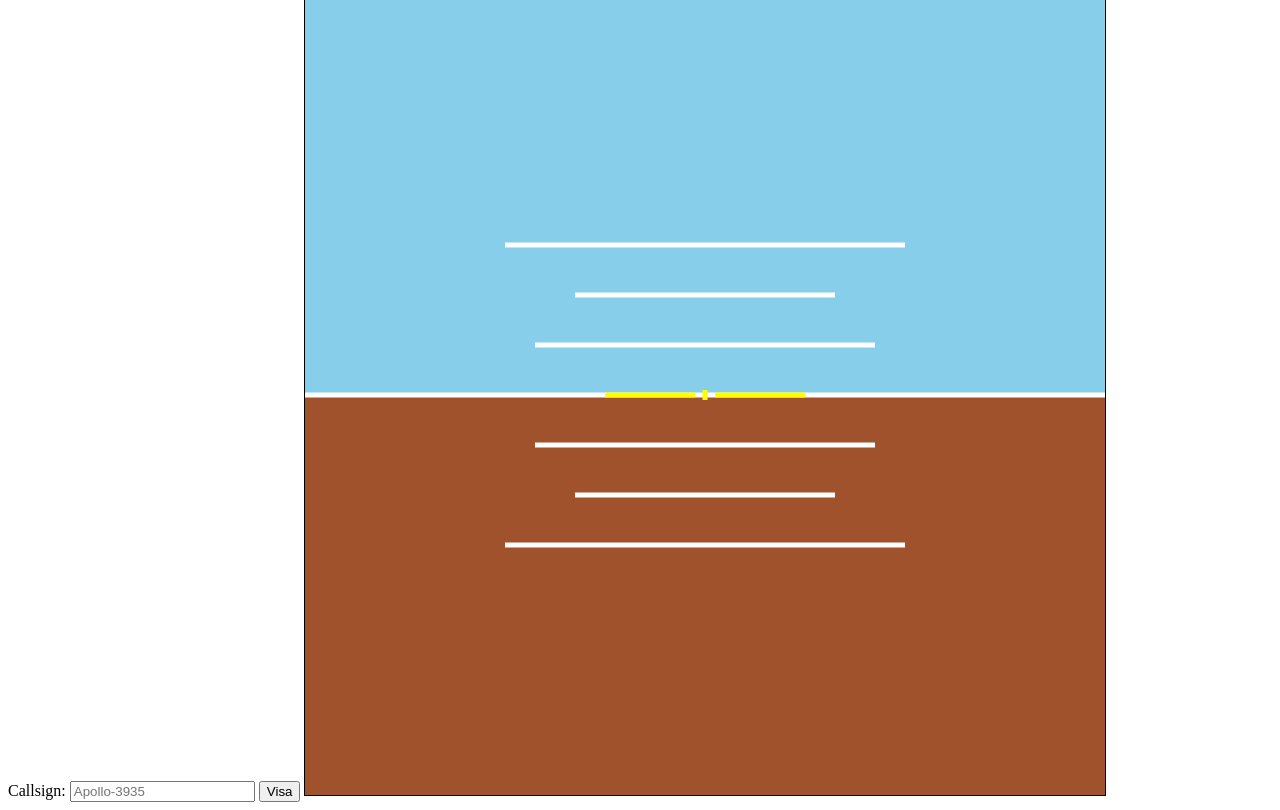
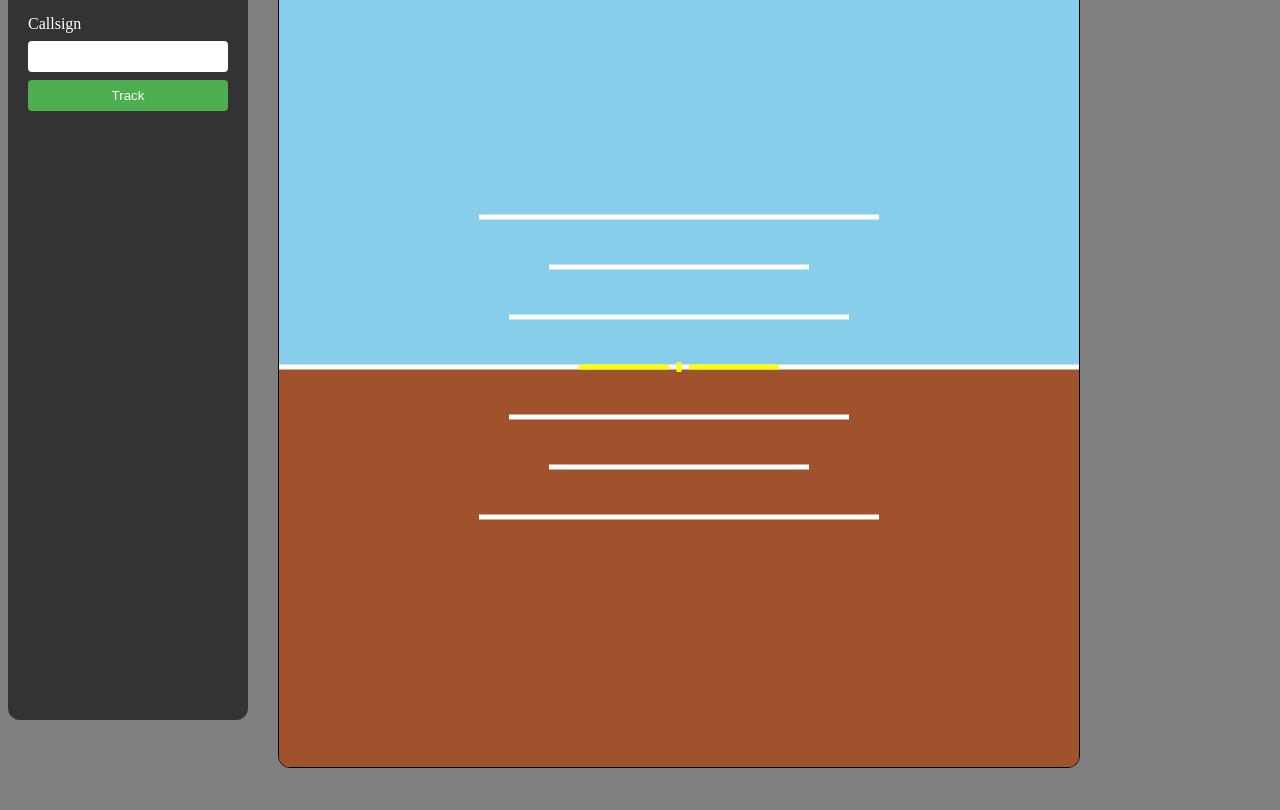
Before and after one commit to pamberman11/24PFD, a plain HTML site: page 24PFD/graphicsvg.html in a window 1280 px wide. Shown: the part 72-882 px from the top of the page. After the commit the page ends 840 px from the top, so only its background shows below. Drawn offline with Linux system fonts and the light colour scheme.

Commit message:
0.3.2 Visual Changes

```diff
--- a/24PFD/graphicsvg.html
+++ b/24PFD/graphicsvg.html
@@ -1,15 +1,28 @@
 <html>
 <head>
 <title>24PFD</title>
+<link rel="icon" type="image/x-icon" href="C:\Users\pambe\Downloads\favicon.ico">
 </head>
 <body>
 
-<h1>This will be a pfd in the foreseeable future</h1>
+<!--<h1>This will be a pfd in the foreseeable future</h1>-->
 
-<label>Callsign:</label>
-<input id="callsignInput" type="text" placeholder="Apollo-3935">
+<!--<label>Callsign:</label>-->
+
+ <!--<input id="callsignInput" type="text" placeholder="Apollo-3935">
 <button onclick="setCallsign()">Visa</button>
+-->
+<div class="panel">
+  <h3>Select aircraft</h3>
 
+  <label>Callsign</label>
+  <input id="callsignInput">
+
+  <button onclick="setCallsign()">Track</button>
+</div>
+
+
+<div class="pfd-container">
   <svg width="800" height="800"
       viewBox="-400 -400 800 800"
       style="border:1px solid black; background:gray">
@@ -52,6 +65,59 @@
         stroke-width="5"/>
         </g>
   </svg>
+</div>
+
+<style>
+body {
+  background-color: gray;
+}
+.pfd-container {
+  display: flex;
+  gap: 30px;
+  padding: 30px;
+}
+input, button {
+  width: 100%;
+  padding: 8px;
+  margin-top: 8px;
+  border-radius: 4px;
+  border: none;
+}
+
+button {
+  background: #4caf50;
+  color: white;
+  cursor: pointer;
+}
+
+button:hover {
+  background: #45a049;
+}
+.panel {
+  background: #333;
+  color: white;
+  padding: 20px;
+  border-radius: 12px;
+  width: 200px;
+}
+svg {
+  background: black;
+  border: 4px solid #555;
+  border-radius: 12px;
+}
+h1 {
+  margin-top: 30px;
+  display: flex;
+  justify-content: top;
+}
+
+body {
+  display: flex;
+  justify-content: left;
+}
+
+
+</style>
 
 <script>
 
```
Lines whose indentation alone changed are shown as unchanged.
